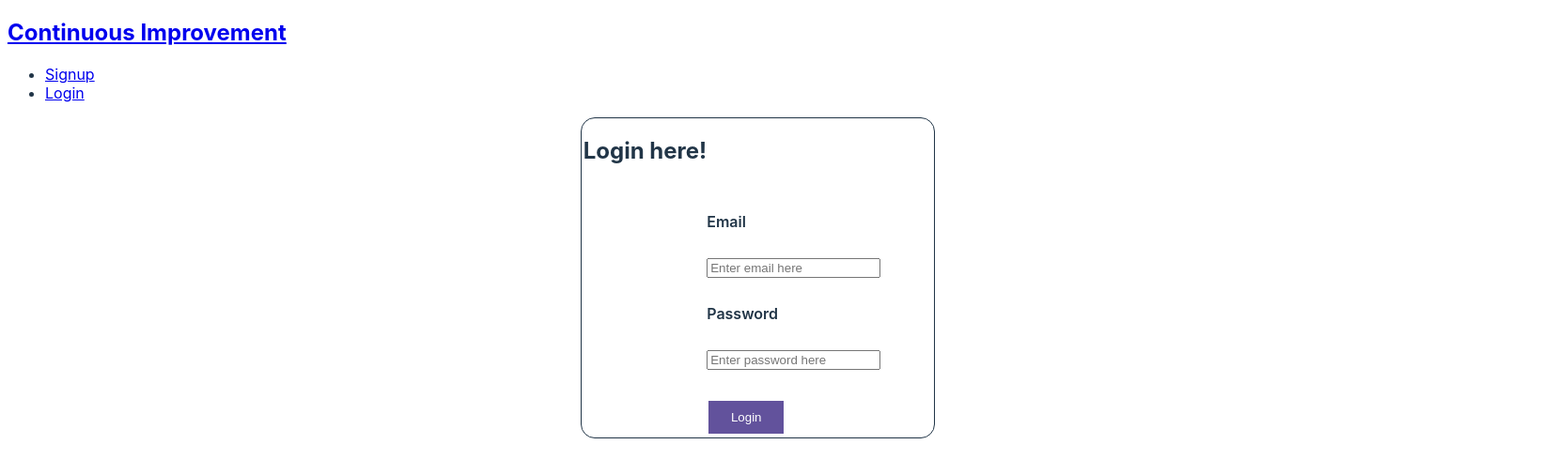
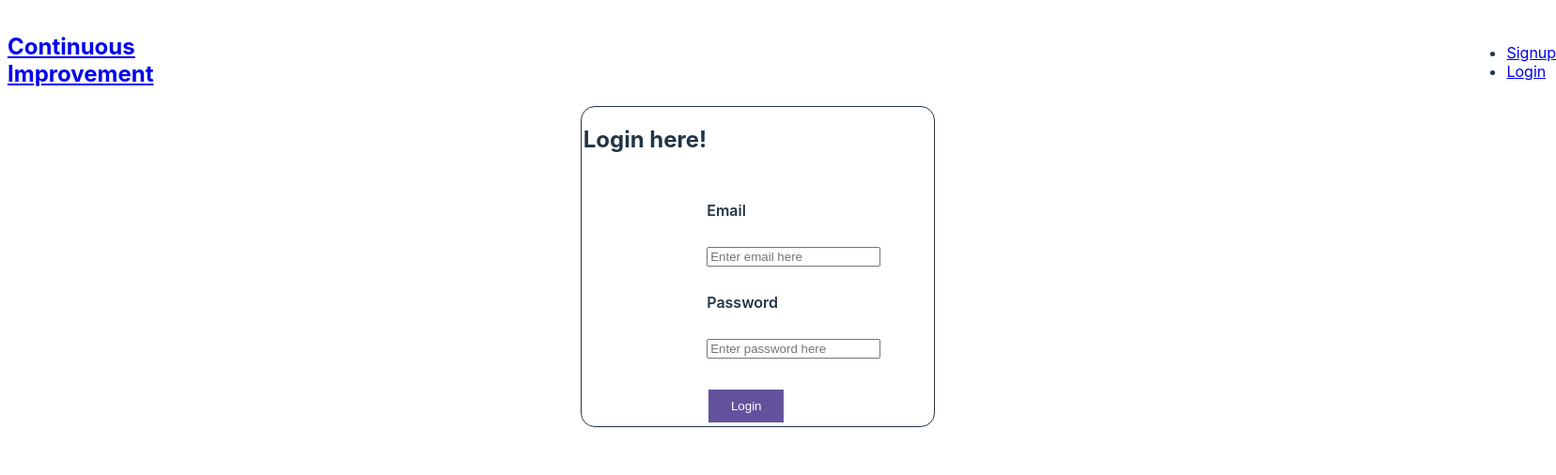
Before and after one commit to aestrella0140/REACT--Project-Management, a React (Vite) app in the folder client/: page / in a window 1280 px wide. Shown: the top 506 px of the page at 94% size, 1656 px wide, since content can reach past the window. Built offline with nearby package versions, Linux system fonts and the light colour scheme.

Commit message:
some css for nav

```diff
--- a/client/src/components/header/nav.jsx
+++ b/client/src/components/header/nav.jsx
@@ -6,7 +6,7 @@ function Nav() {
     function showNav() {
         if (Auth.loggedIn()) {
             return (
-                <div>
+                <div className='nav'>
                     <ul>
                         <li>
                             <a href="/" onClick={() => Auth.logout()}>
@@ -18,7 +18,7 @@ function Nav() {
             );
         } else {
             return (
-                <div>
+                <div className='nav'>
                     <ul>
                         <li>
                             <Link to='/Signup'>
@@ -38,7 +38,7 @@ function Nav() {
 
     return (
         <header>
-            <div>
+            <div className='nav'>
                 <h2>
                 <Link to='/' >
                     Continuous Improvement
--- a/client/src/index.css
+++ b/client/src/index.css
@@ -9,7 +9,7 @@
   -webkit-font-smoothing: antialiased;
   -moz-osx-font-smoothing: grayscale;
 }
-
+/*signup form*/
 .signup {
   display: flex;
   flex-direction: row;
@@ -43,7 +43,7 @@ button {
   height: 35px;
   color: #ffffff;
 }
-
+/*loginform*/
 .Login {
   display: flex;
   flex-direction: row;
@@ -64,6 +64,17 @@ button {
   margin-right: 55px;
 }
 
+/*nav*/
+.nav {
+  display: flex;
+  flex-direction: row;
+  justify-content: first baseline;
+  gap: 1400px;
+  list-style: none;
+  position: relative;
+  margin-top: 15px;
+}
+
 @media (prefers-color-scheme: light) {
   :root {
     color: #213547;
```
Also changed, not shown: client/src/components/projectList/index.jsx (+9 -1 lines).
